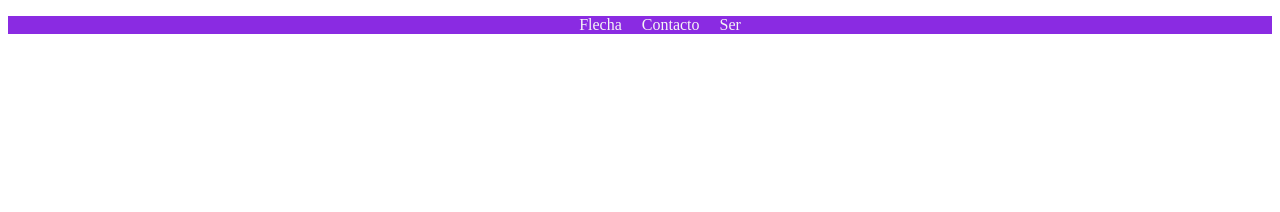
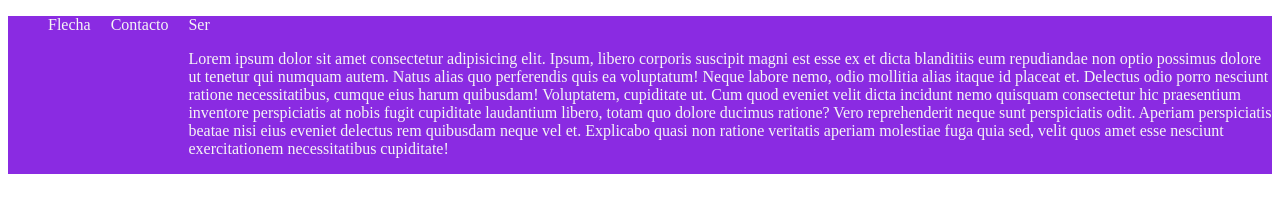
Before and after one commit to santoroignacio/claseGit-sitio_web, a plain HTML site: page preguntas.html in a window 1280 px wide. Drawn offline with Linux system fonts and the light colour scheme.

Commit message:
Agrega parrafo en preguntas.html

```diff
--- a/preguntas.html
+++ b/preguntas.html
@@ -17,6 +17,10 @@
             </li>
             <li>
                 <a>Ser</a>
+                <p>Lorem ipsum dolor sit amet consectetur adipisicing elit. Ipsum, libero corporis suscipit magni est esse ex et dicta blanditiis eum repudiandae non optio possimus dolore ut tenetur qui numquam autem.
+                Natus alias quo perferendis quis ea voluptatum! Neque labore nemo, odio mollitia alias itaque id placeat et. Delectus odio porro nesciunt ratione necessitatibus, cumque eius harum quibusdam! Voluptatem, cupiditate ut.
+                Cum quod eveniet velit dicta incidunt nemo quisquam consectetur hic praesentium inventore perspiciatis at nobis fugit cupiditate laudantium libero, totam quo dolore ducimus ratione? Vero reprehenderit neque sunt perspiciatis odit.
+                Aperiam perspiciatis beatae nisi eius eveniet delectus rem quibusdam neque vel et. Explicabo quasi non ratione veritatis aperiam molestiae fuga quia sed, velit quos amet esse nesciunt exercitationem necessitatibus cupiditate!</p>
             </li>
         </ul>
     </nav>
```
